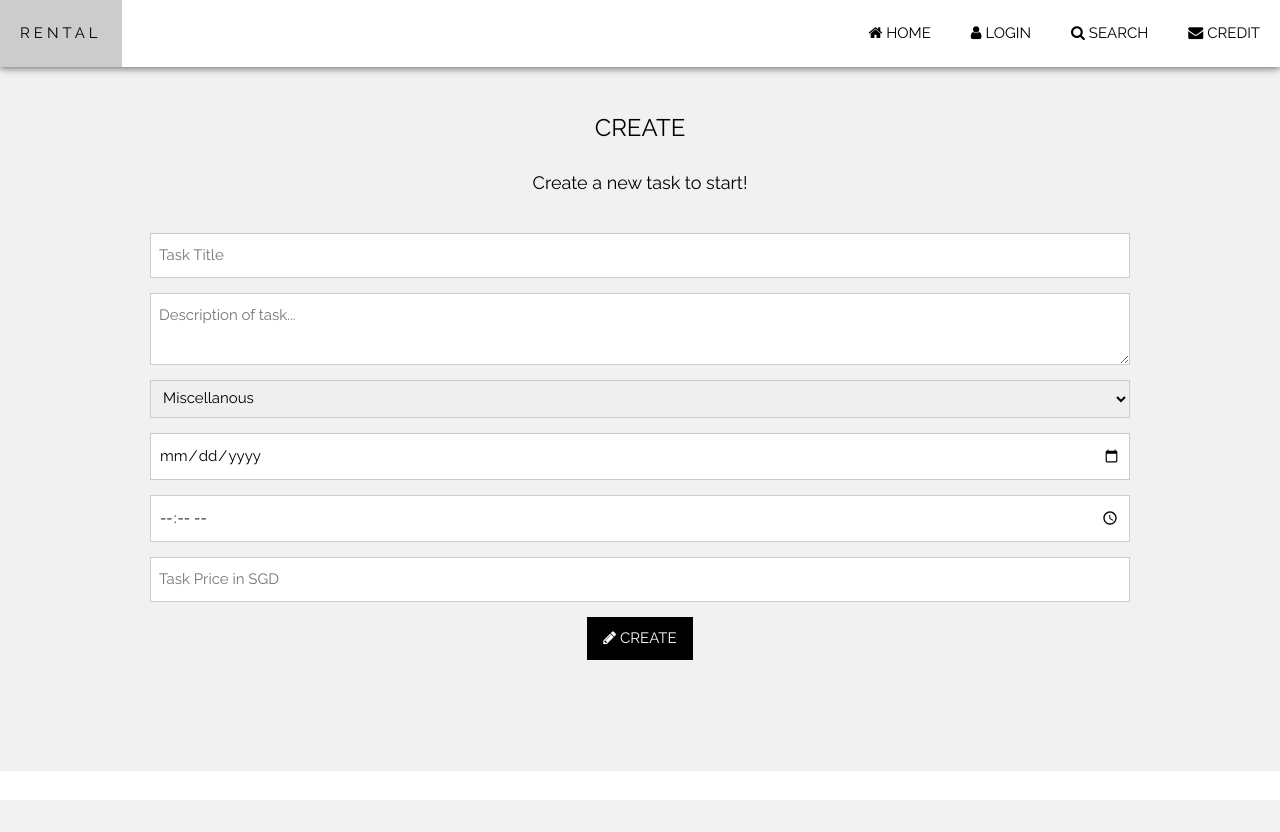
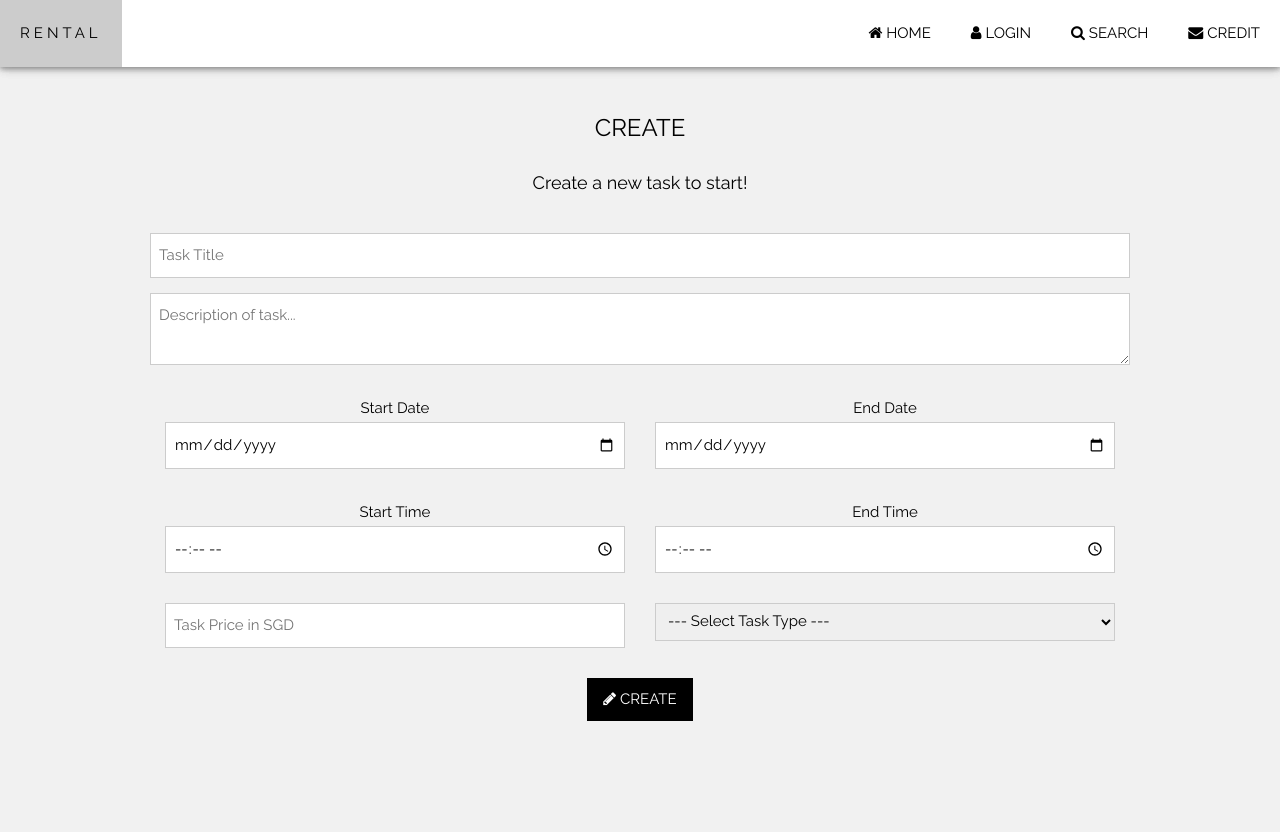
Before and after one commit to Damienskt/Task_Sourcing, a PHP site: page /demo/createTask.php in a window 1280 px wide. Before the commit the page ends 660 px from the top, so only its background shows below. Run offline with PHP 8.4, Linux system fonts and the light colour scheme; some libraries are stand-ins or nearby versions.

Commit message:
createTask.php: add CSS grid system

```diff
--- a/htdocs/createTask.php
+++ b/htdocs/createTask.php
@@ -19,6 +19,28 @@ body, html {
 .w3-bar .w3-button {
     padding: 20px;
 }
+
+.row::after {
+    content: "";
+    clear: both;
+    display: table;
+}
+[class*="col-"] {
+    float: left;
+    padding: 15px;
+}
+.col-1 {width: 8.33%;}
+.col-2 {width: 16.66%;}
+.col-3 {width: 25%;}
+.col-4 {width: 33.33%;}
+.col-5 {width: 41.66%;}
+.col-6 {width: 50%;}
+.col-7 {width: 58.33%;}
+.col-8 {width: 66.66%;}
+.col-9 {width: 75%;}
+.col-10 {width: 83.33%;}
+.col-11 {width: 91.66%;}
+.col-12 {width: 100%;}
 </style>
 <body>
 <?php
@@ -37,8 +59,32 @@ body, html {
           <textarea class="w3-input w3-border" type="textarea" placeholder="Description of task..." required name="taskdescription"></textarea>
         </p>
         <p>
+          <div class="col-6">
+            <span>Start Date</span>
+            <input class="w3-input w3-border" type="date" required name="starttaskdate">
+          </div>
+          <div class="col-6">
+            <span>End Date</span>
+            <input class="w3-input w3-border" type="date" required name="endtaskdate">
+          </div>
+        </p>
+        <div class="row">
+          <div class="col-6">
+            <span>Start Time</span>
+            <input class="w3-input w3-border" type="time" required name="starttasktime">
+          </div>
+          <div class="col-6">
+            <span>End Time</span>
+            <input class="w3-input w3-border" type="time" required name="endtasktime">
+          </div>
+        </div>
+        <div class="row">
+          <div class="col-6">
+            <input class="w3-input w3-border" type="number" placeholder="Task Price in SGD" required name="taskprice">
+          </div>
+          <div class="col-6">
             <select class="w3-input w3-border" required name = "tasktype">
-          <option value = "" disabled> --- Select Task Type --- </option>
+            <option selected value = "" disabled> --- Select Task Type --- </option>
             <option value = "Miscellanous "> Miscellanous </option>
             <option value = "Housing Agent "> Housing Agent </option>
             <option value = "Car Washing"> Car Washing </option>
@@ -46,16 +92,8 @@ body, html {
             <option value = "Holiday Planner "> Holiday Planner </option>
             <option value = "Home"> Home </option>
             </select>
-        </p>
-        <p>
-          <input class="w3-input w3-border" type="date" required name="taskdate">
-        </p>
-        <p>
-          <input class="w3-input w3-border" type="time" required name="tasktime">
-        </p>
-        <p>
-          <input class="w3-input w3-border" type="number" placeholder="Task Price in SGD" required name="taskprice">
-        </p>
+          </div>
+        </div>
         <p>
           <button class="w3-button w3-black" type="submit" name = "create">
             <i class="fa fa-pencil"></i> CREATE
@@ -71,9 +109,9 @@ body, html {
   if(isset($_POST['create'])) {
 
     // Connect to database. Change pw and dbname as accordingly
-    $db     = pg_connect("host=localhost port=5432 dbname=Project1 user=postgres password=root");
+    $db     = pg_connect("host=localhost port=5432 dbname=CS2102 user=postgres password=root");
     $rn = $_SESSION['user']; // current session user
-    $result = pg_query($db, "INSERT INTO task (username, title, description, type, date, time, price) VALUES ('$rn', '$_POST[tasktitle]', '$_POST[taskdescription]', '$_POST[tasktype]', '$_POST[taskdate]', '$_POST[tasktime]', '$_POST[taskprice]')");
+    $result = pg_query($db, "INSERT INTO task (username, title, description, type, startdate, enddate, starttime, endtime, price) VALUES ('$rn', '$_POST[tasktitle]', '$_POST[taskdescription]', '$_POST[tasktype]', '$_POST[starttaskdate]', '$_POST[endtaskdate]', '$_POST[starttasktime]', '$_POST[endtasktime]', '$_POST[starttasktime]', '$_POST[taskprice]')");
 
     if(!$result) {
       echo "<script> alert('try again') </script>";
```
Lines whose indentation alone changed are shown as unchanged.
